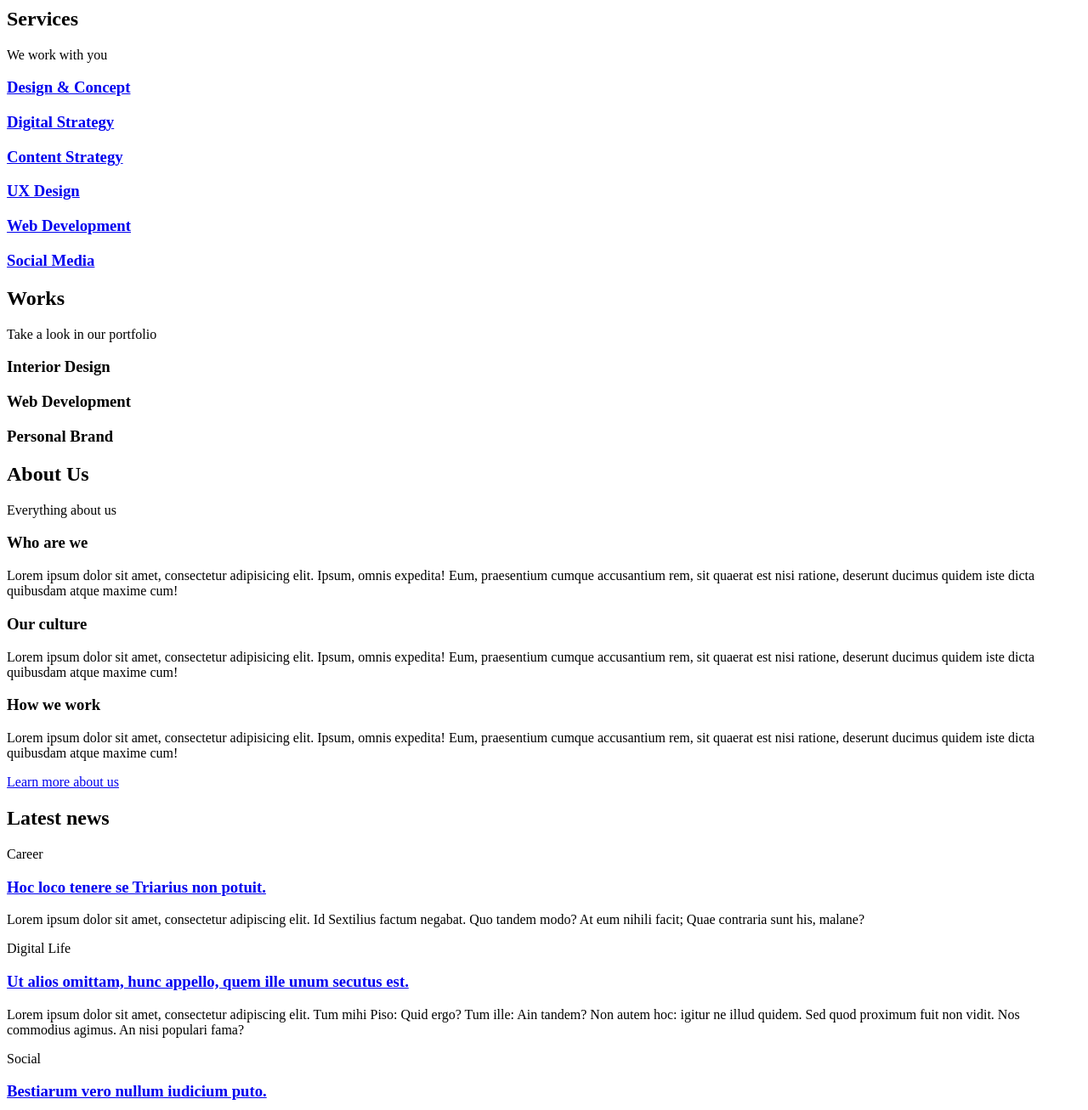
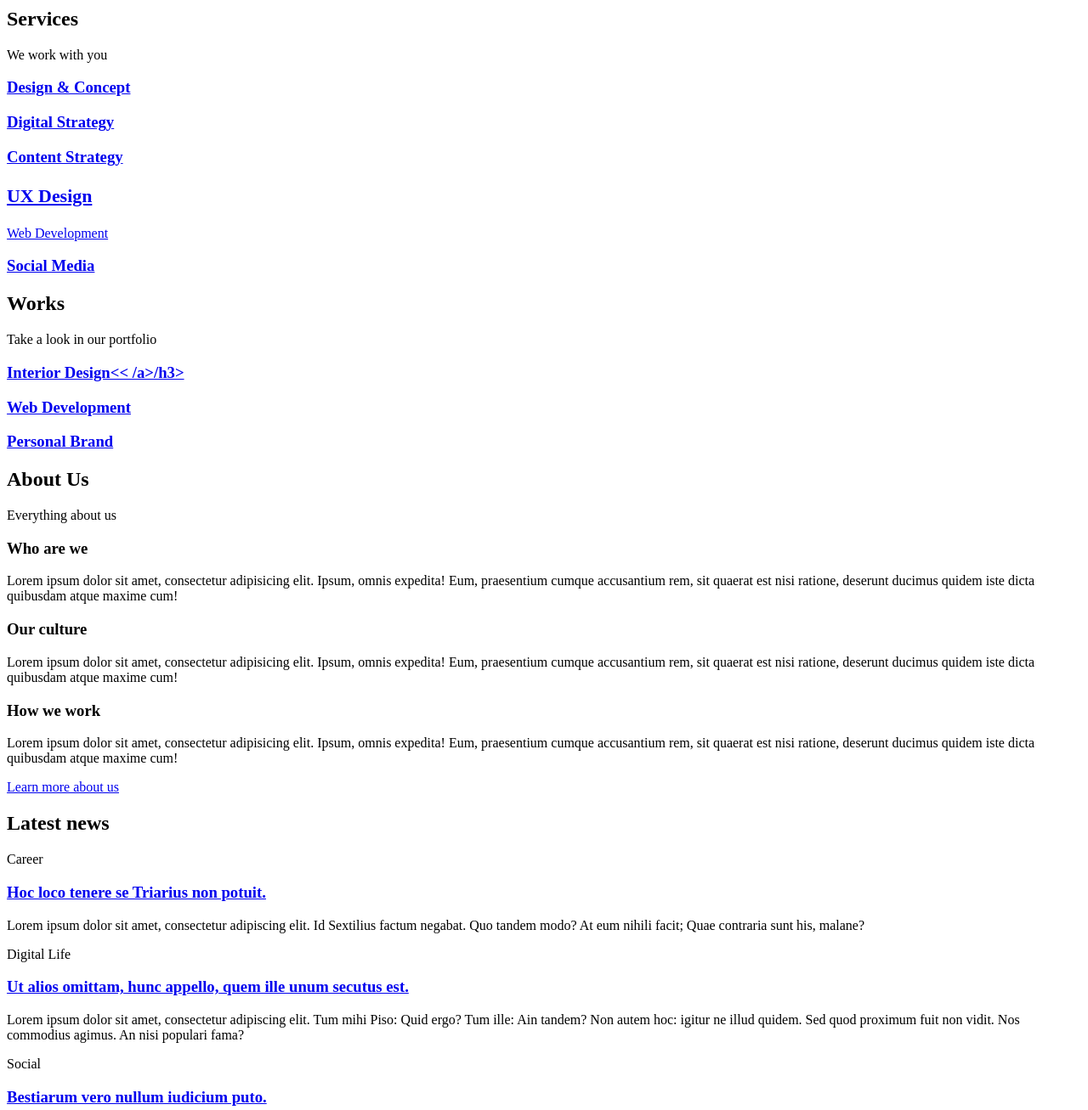
Before and after one commit to mulimuoki001/alu-web_front_end, a plain HTML site: page html_advanced/23-index.html in a window 1280 px wide. Shown: the part 200-1507 px from the top of the page at 85% size. Drawn offline with Linux system fonts and the light colour scheme.

Commit message:
updated file

```diff
--- a/html_advanced/23-index.html
+++ b/html_advanced/23-index.html
@@ -55,24 +55,24 @@
                     <p>We work with you</p>
                 </header>
                 <div>
+                    <h3><a href="#">
+                            Design & Concept
+                        </a></h3>
+                    <h3><a href="#">
+                            Digital Strategy
+                        </a></h3>
+                    <h3><a href="#">
+                            Content Strategy
+                        </a></h3>
+                    <h3><a href="#">
+                            <h3>UX Design</h3>
+                        </a></h3>
                     <a href="#">
-                        <h3>Design & Concept</h3>
+                        Web Development
                     </a>
-                    <a href="#">
-                        <h3>Digital Strategy</h3>
-                    </a>
-                    <a href="#">
-                        <h3>Content Strategy</h3>
-                    </a>
-                    <a href="#">
-                        <h3>UX Design</h3>
-                    </a>
-                    <a href="#">
-                        <h3>Web Development</h3>
-                    </a>
-                    <a href="#">
-                        <h3>Social Media</h3>
-                    </a>
+                    <h3><a href="#">
+                            Social Media
+                        </a></h3>
                 </div>
             </div>
         </section>
@@ -88,13 +88,13 @@
                 </header>
                 <div>
                     <article>
-                        <h3>Interior Design</h3>
+                        <h3><a href="#">Interior Design<< /a>/h3>
                     </article>
                     <article>
-                        <h3>Web Development</h3>
+                        <h3><a href="#">Web Development</a></h3>
                     </article>
                     <article>
-                        <h3>Personal Brand</h3>
+                        <h3><a href="#">Personal Brand</a></h3>
                     </article>
                 </div>
             </div>
@@ -148,18 +148,18 @@
                 <div>
                     <article>
                         <p>Career</p>
-                        <a href="#">
-                            <h3>Hoc loco tenere se Triarius non potuit.</h3>
-                        </a>
+                        <h3><a href="#">
+                                Hoc loco tenere se Triarius non potuit.
+                            </a></h3>
                         <p>Lorem ipsum dolor sit amet, consectetur adipiscing elit. Id Sextilius factum negabat. Quo
                             tandem
                             modo? At eum nihili facit; Quae contraria sunt his, malane?</p>
                     </article>
                     <article>
                         <p>Digital Life</p>
-                        <a href="#">
-                            <h3>Ut alios omittam, hunc appello, quem ille unum secutus est.</h3>
-                        </a>
+                        <h3><a href="#">
+                                Ut alios omittam, hunc appello, quem ille unum secutus est.
+                            </a></h3>
                         <p>Lorem ipsum dolor sit amet, consectetur adipiscing elit. Tum mihi Piso: Quid ergo? Tum ille:
                             Ain
                             tandem? Non autem hoc: igitur ne illud quidem. Sed quod proximum fuit non vidit. Nos
@@ -168,9 +168,9 @@
                     </article>
                     <article>
                         <p>Social</p>
-                        <a href="#">
-                            <h3>Bestiarum vero nullum iudicium puto.</h3>
-                        </a>
+                        <h3><a href="#">
+                                Bestiarum vero nullum iudicium puto.
+                            </a></h3>
                         <p>Lorem ipsum dolor sit amet, consectetur adipiscing elit. Non igitur bene. Quid enim est a
                             Chrysippo
                             praetermissum in Stoicis? Pugnant Stoici cum Peripateticis. Prioris generis est docilitas,
```
